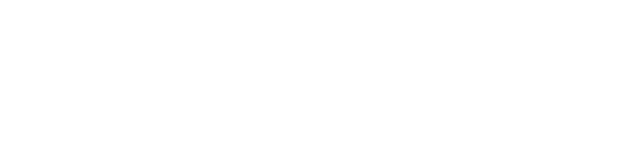
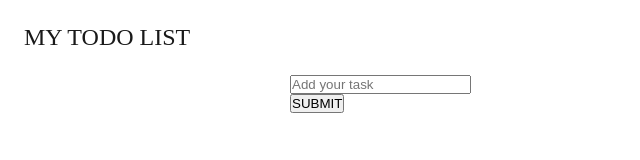
Before and after one commit to yurihoka/Todolist, a website: page src/index.html in a window 1280 px wide. Shown: the whole page, without its empty margins (0-640 px from the left). Drawn offline with nearby package versions, Linux system fonts and the light colour scheme.

Commit message:
add header section

```diff
--- a/src/index.html
+++ b/src/index.html
@@ -6,6 +6,20 @@
     <title>Document</title>
   </head>
   <body>
+    <header class="header">
+      <a href="/" class="logo">MY TODO LIST</a>
+    </header>
+    <main>
+      <div>
+        <form>
+          <label for="create-todo"></label>
+          <input id="create-todo" type="text" placeholder="Add your task" />
+          <div>
+            <button>SUBMIT</button>
+          </div>
+        </form>
+      </div>
+    </main>
     <script src="https://ajax.googleapis.com/ajax/libs/jquery/3.7.1/jquery.min.js"></script>
     <script src="js/index.js"></script>
   </body>
--- a/src/sass/index.scss
+++ b/src/sass/index.scss
@@ -0,0 +1,30 @@
+@import "partials/header";
+
+* {
+  margin: 0;
+  padding: 0;
+  box-sizing: border-box;
+}
+
+html,
+body {
+  height: 100%;
+  width: 100vw;
+  display: flex;
+  flex-direction: column;
+}
+
+ul {
+  list-style: none;
+}
+
+a {
+  text-decoration: none;
+  color: inherit;
+}
+
+main {
+  min-width: 700px;
+  margin: 0 auto;
+  flex: 1;
+}
--- /dev/null
+++ b/src/sass/partials/_header.scss
@@ -0,0 +1,11 @@
+.header {
+  //   background-color: lightpink;
+  padding: 24px;
+  color: rgb(25, 25, 25);
+  position: sticky;
+  top: 0;
+
+  a {
+    font-size: 24px;
+  }
+}
```
Also changed, not shown: src/css/index.css, 1 other file.
